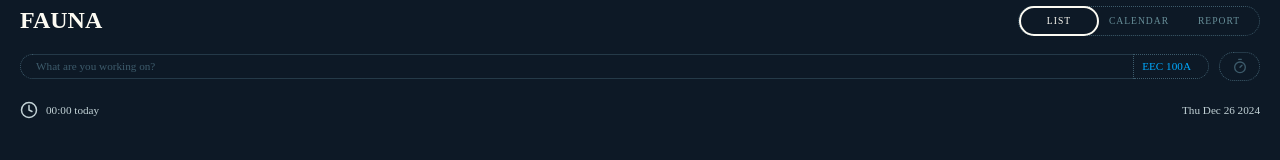
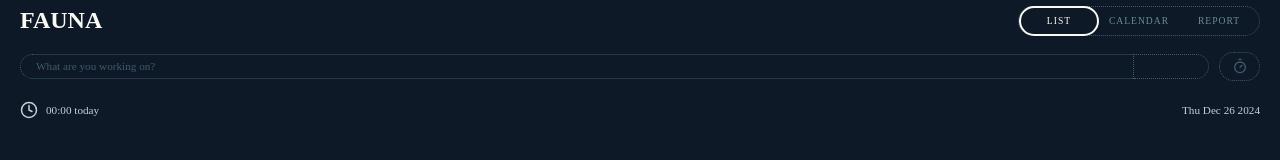
Before and after one commit to ivynya/juniper, a SvelteKit app: page / in a window 1280 px wide. Shown: the top 160 px of the page. Built offline with nearby package versions, Linux system fonts and the light colour scheme; a web font is replaced by a local one.

Commit message:
time entry input shows real projects and colors

```diff
--- a/src/routes/Input.svelte
+++ b/src/routes/Input.svelte
@@ -1,6 +1,6 @@
 <script lang="ts">
 	import { Clock, ChevronLeft, ChevronRight, MoonStar, Timer } from 'lucide-svelte';
-	import { entries, formatHour } from '$lib/app';
+	import { entries, clients, formatHour } from '$lib/app';
 	import type { Entry } from '$lib/schema';
 
 	export let resolution: number = 2;
@@ -11,6 +11,11 @@
 	let today: Entry[] = $entries.filter((e) => new Date(e.z_start).toDateString() === todayDate);
 	let todayOffset: number = 0;
 	let active = false;
+
+	let clientProject: string = '';
+	$: [clientName, projectName] = clientProject.split(',');
+	$: client = $clients.find((c) => c.name === clientName) || { color: 'var(--b3)', projects: [] };
+	$: project = client.projects.find((p) => p.name === projectName) || { color: 'var(--b3)' };
 
 	$: total = today.map((e) => e.duration).reduce((a, b) => a + b, 0);
 
@@ -33,10 +38,14 @@
 		on:focus={() => (active = true)}
 		on:blur={() => (active = false)}
 	/>
-	<select name="" id="">
-		<option value="a">EEC 100A</option>
-		<option value="a">EEC 018</option>
-		<option value="a">Cmongus</option>
+	<select bind:value={clientProject} style="color: {project.color};">
+		{#each $clients as client}
+			<optgroup label={client.name}>
+				{#each client.projects as project}
+					<option value={client.name + ',' + project.name}>{project.name}</option>
+				{/each}
+			</optgroup>
+		{/each}
 	</select>
 	<button><Timer size="16px" /></button>
 </form>
@@ -112,7 +121,7 @@
 			padding: 0.35rem 0.5rem;
 			outline: none;
 			width: 100%;
-			max-width: 50px;
+			max-width: 75px;
 			white-space: nowrap;
 			text-overflow: ellipsis;
 			overflow: hidden;
@@ -120,7 +129,6 @@
 
 		select:first-of-type {
 			color: #0af;
-			max-width: 75px;
 		}
 
 		button {
```
